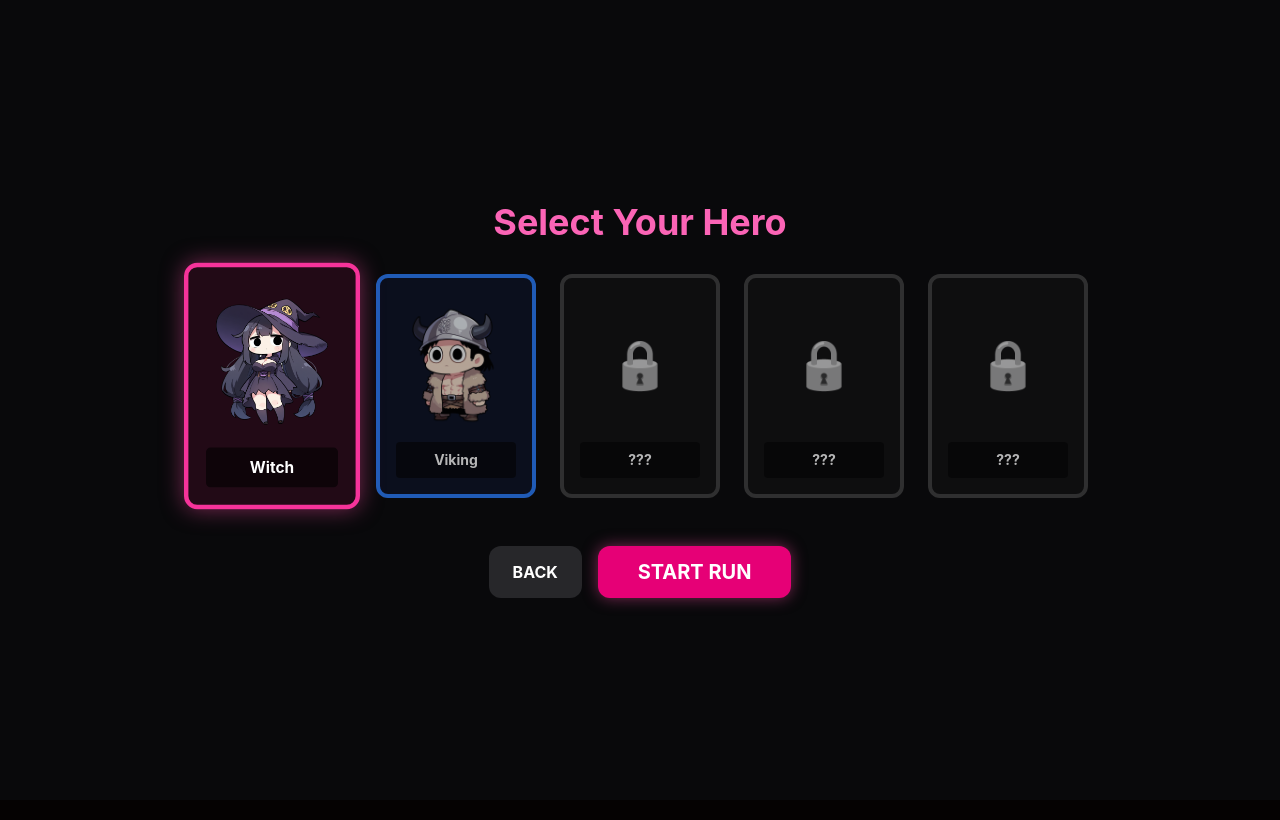
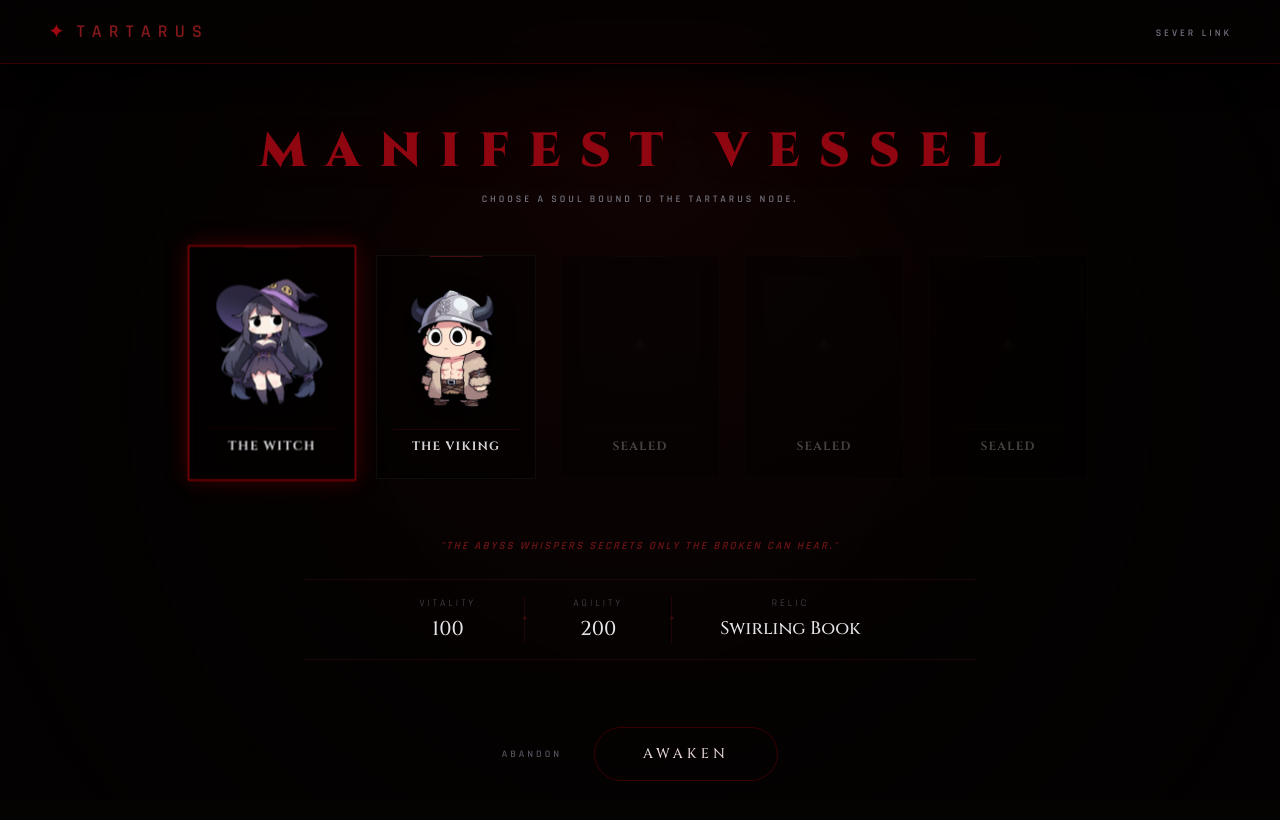
Before and after one commit to MaiSlan/capstone-game-vs, a React app in the folder frontend/: page /select in a window 1280 px wide. Shown: the top 820 px of the page. Built offline with nearby package versions, Linux system fonts and the light colour scheme; sample sign-in values are in the browser's storage; the HTML template or start-up script is replaced by a standard one.

Commit message:
Restyle the character selection

```diff
--- a/frontend/src/pages/CharacterSelect.jsx
+++ b/frontend/src/pages/CharacterSelect.jsx
@@ -1,48 +1,139 @@
 import { useNavigate } from 'react-router-dom';
+import DashboardNavbar from '../components/DashboardNavbar';
 
+// Augmented your ROSTER with the stats and quotes you liked
 const ROSTER = [
-  { id: 'witch', name: 'Witch', status: 'unlocked', color: 'border-pink-500', bg: 'bg-pink-900/20', img: 'assets/characters/witch.png' },
-  { id: 'viking', name: 'Viking', status: 'unlocked', color: 'border-blue-500', bg: 'bg-blue-900/20', img: 'assets/characters/viking.png' },
-  { id: 'locked_1', name: '???', status: 'locked', color: 'border-zinc-700', bg: 'bg-zinc-900/50', img: null },
-  { id: 'locked_2', name: '???', status: 'locked', color: 'border-zinc-700', bg: 'bg-zinc-900/50', img: null },
-  { id: 'locked_3', name: '???', status: 'locked', color: 'border-zinc-700', bg: 'bg-zinc-900/50', img: null },
+  {
+    id: 'witch',
+    name: 'The Witch',
+    status: 'unlocked',
+    img: 'assets/characters/witch.png',
+    hp: 100,
+    speed: 200,
+    weapon: 'Swirling Book',
+    quote: '"The abyss whispers secrets only the broken can hear."'
+  },
+  {
+    id: 'viking',
+    name: 'The Viking',
+    status: 'unlocked',
+    img: 'assets/characters/viking.png',
+    hp: 150,
+    speed: 180,
+    weapon: 'Piercing Lance',
+    quote: '"If Valhalla is empty, I will carve my own path through Hell."'
+  },
+  { id: 'locked_1', name: 'Sealed', status: 'locked', img: null },
+  { id: 'locked_2', name: 'Sealed', status: 'locked', img: null },
+  { id: 'locked_3', name: 'Sealed', status: 'locked', img: null },
 ];
 
 export default function CharacterSelect({ selectedCharacter, setSelectedCharacter }) {
   const navigate = useNavigate();
+
+  // Find the currently selected character's data to display their stats
+  const activeChar = ROSTER.find(c => c.id === selectedCharacter);
+
   return (
-    <div className="min-h-screen bg-zinc-950 flex flex-col items-center justify-center text-white p-8">
-      <h1 className="text-4xl font-bold text-pink-400 mb-8">Select Your Hero</h1>
+    <div className="bg-pure-abyss min-h-screen pt-32 pb-12 font-grim relative text-zinc-400">
+      <DashboardNavbar />
 
-      <div className="flex gap-6 mb-12">
+      <main className="w-full max-w-5xl mx-auto px-6 z-10 flex flex-col items-center relative">
+
+        <header className="text-center flex flex-col items-center mb-12">
+          <h1 className="font-royal text-4xl md:text-5xl font-black uppercase tracking-[0.4em] mb-4 text-red-800/90 drop-shadow-[0_0_15px_rgba(139,0,0,0.1)]">
+            Manifest Vessel
+          </h1>
+          <p className="text-[10px] max-w-lg text-zinc-500 tracking-[0.3em] uppercase font-bold">
+            Choose a soul bound to the Tartarus Node.
+          </p>
+        </header>
+
+        {/* The Roster Cards */}
+        <div className="flex flex-wrap justify-center gap-6 mb-10">
           {ROSTER.map((char) => (
             <div
               key={char.id}
               onClick={() => char.status === 'unlocked' && setSelectedCharacter(char.id)}
-            className={`w-40 h-56 rounded-xl border-4 flex flex-col items-center justify-between p-4 cursor-pointer transition-all duration-200
-              ${char.bg} ${char.color}
-              ${selectedCharacter === char.id ? 'scale-110 shadow-[0_0_20px_rgba(236,72,153,0.5)]' : 'opacity-70 hover:opacity-100'}
-              ${char.status === 'locked' ? 'cursor-not-allowed opacity-40 grayscale' : ''}
+              className={`w-40 h-56 flex flex-col items-center justify-between p-4 cursor-pointer transition-all duration-300 relative
+                bg-black/40 backdrop-blur-sm
+                ${selectedCharacter === char.id
+                  ? 'border border-red-700 shadow-[0_0_20px_rgba(139,0,0,0.4)] scale-105 transform translate-y-[-4px]'
+                  : 'border border-zinc-900/50 hover:border-red-900/50 hover:bg-black/60'}
+                ${char.status === 'locked' ? 'cursor-not-allowed opacity-30 grayscale' : ''}
               `}
             >
+              {/* Esoteric top marker */}
+              <div className="absolute top-0 left-1/2 -translate-x-1/2 w-1/3 h-[1px] bg-red-900/50"></div>
+
               <div className="flex-1 w-full flex items-center justify-center overflow-hidden">
                 {char.img ? (
-                <img src={char.img} alt={char.name} className="object-contain w-full h-full" />
+                  <img src={char.img} alt={char.name} className="object-contain w-full h-full drop-shadow-[0_5px_15px_rgba(0,0,0,1)]" />
                 ) : (
-                <span className="text-5xl">🔒</span>
+                  <span className="text-2xl text-red-900/30 font-royal">✦</span>
                 )}
               </div>
-            <div className="w-full text-center py-2 mt-2 bg-black/60 rounded font-bold text-sm">
+
+              <div className="w-full text-center py-2 mt-2 border-t border-red-900/20 font-royal font-bold text-xs uppercase tracking-widest text-zinc-300">
                 {char.name}
               </div>
             </div>
           ))}
         </div>
 
-      <div className="flex gap-4">
-        <button onClick={() => navigate('/home')} className="px-6 py-3 bg-zinc-800 rounded-xl font-bold hover:bg-zinc-700 transition">BACK</button>
-        <button onClick={() => navigate('/play')} className="px-10 py-3 bg-pink-600 rounded-xl font-bold text-xl hover:bg-pink-500 shadow-[0_0_15px_rgba(236,72,153,0.5)] transition">START RUN</button>
+        {/* Focused Stats Panel (Only shows if an unlocked character is actively selected) */}
+        <div className="h-40 w-full max-w-2xl flex flex-col items-center justify-center mb-12">
+          {activeChar && activeChar.status === 'unlocked' ? (
+            <div className="w-full flex flex-col items-center animate-fade-in">
+              <p className="text-[11px] text-red-900/80 tracking-[0.2em] uppercase font-bold mb-6 text-center italic">
+                {activeChar.quote}
+              </p>
+
+              <div className="flex w-full justify-center gap-12 border-t border-b border-red-900/20 py-4">
+                <div className="flex flex-col items-center">
+                  <span className="text-[10px] uppercase tracking-[0.3em] text-zinc-600 mb-1">Vitality</span>
+                  <span className="font-royal text-xl text-zinc-200">{activeChar.hp}</span>
                 </div>
+                <div className="w-px bg-red-900/20 flex items-center justify-center relative">
+                  <span className="absolute text-red-900/40 text-[8px]">✦</span>
+                </div>
+                <div className="flex flex-col items-center">
+                  <span className="text-[10px] uppercase tracking-[0.3em] text-zinc-600 mb-1">Agility</span>
+                  <span className="font-royal text-xl text-zinc-200">{activeChar.speed}</span>
+                </div>
+                <div className="w-px bg-red-900/20 flex items-center justify-center relative">
+                  <span className="absolute text-red-900/40 text-[8px]">✦</span>
+                </div>
+                <div className="flex flex-col items-center">
+                  <span className="text-[10px] uppercase tracking-[0.3em] text-zinc-600 mb-1">Relic</span>
+                  <span className="font-royal text-lg text-zinc-200">{activeChar.weapon}</span>
+                </div>
+              </div>
+            </div>
+          ) : (
+            <div className="text-[10px] uppercase tracking-[0.3em] text-zinc-700">Awaiting Vessel...</div>
+          )}
+        </div>
+
+        {/* Action Buttons */}
+        <div className="flex gap-8 items-center mt-auto">
+          <button
+            onClick={() => navigate('/home')}
+            className="text-[10px] font-bold uppercase tracking-[0.3em] text-zinc-600 hover:text-zinc-300 transition-colors duration-300"
+          >
+            Abandon
+          </button>
+
+          <button
+            onClick={() => navigate('/play')}
+            disabled={!activeChar || activeChar.status === 'locked'}
+            className="btn-pure px-12 py-4 rounded-full font-royal text-sm uppercase tracking-[0.3em] disabled:opacity-30 disabled:cursor-not-allowed"
+          >
+            Awaken
+          </button>
+        </div>
+
+      </main>
     </div>
   );
 }
```
Lines whose indentation alone changed are shown as unchanged.
